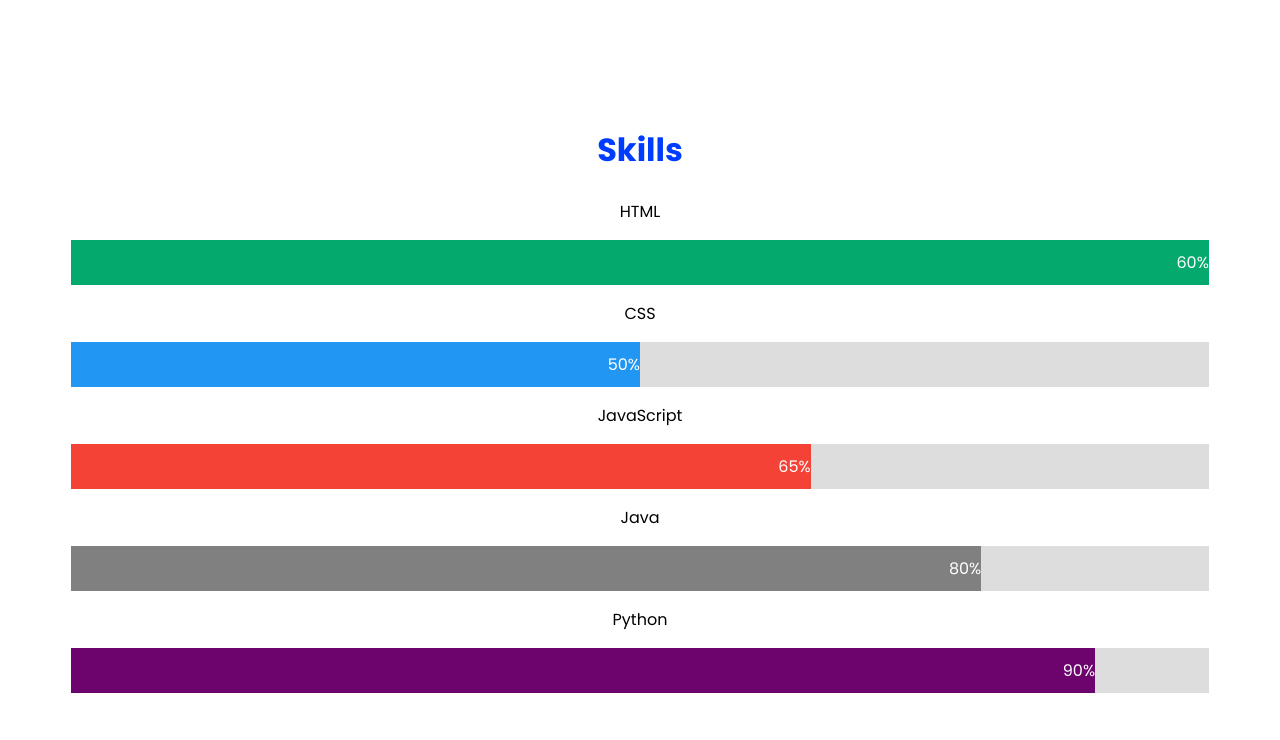
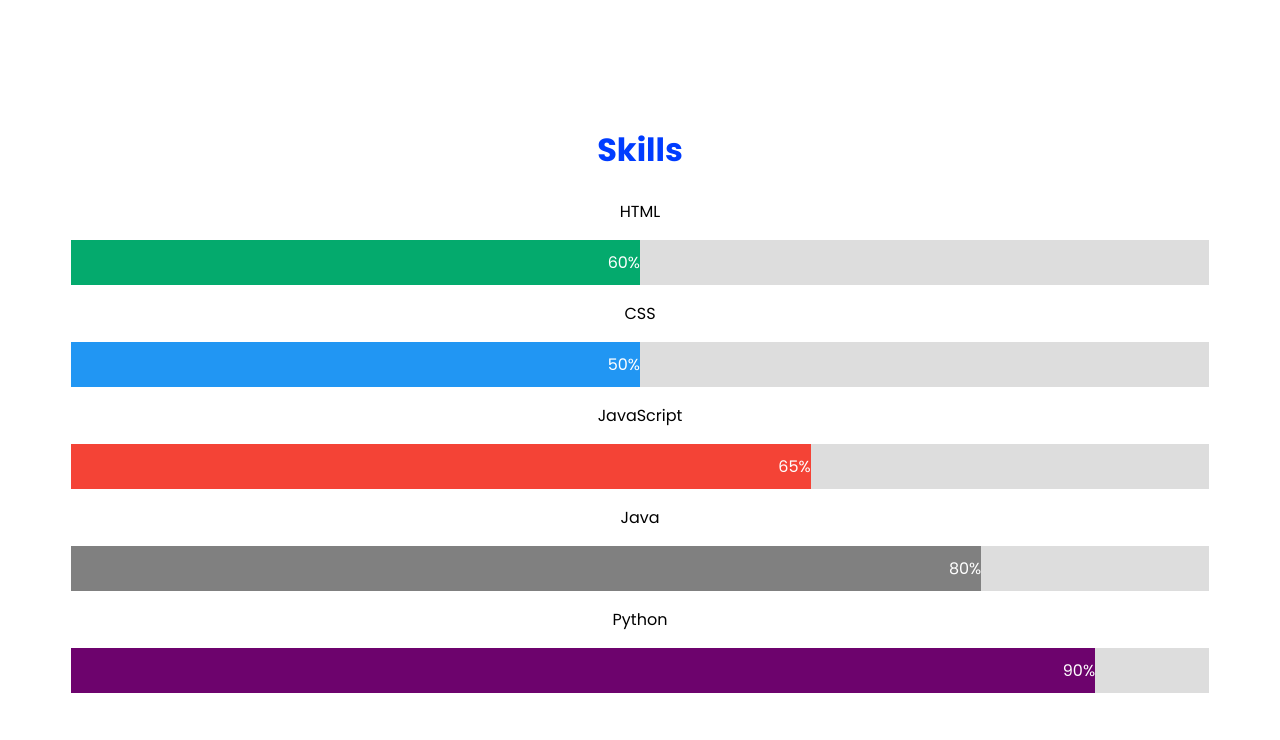
Before and after one commit to xFranda/Microproyecto, a plain HTML site: page index.html in a window 1280 px wide. Shown: the part 4434-5174 px from the top of the page. Drawn offline with Linux system fonts and the light colour scheme.

Commit message:
devolviendo el desastre que hice con json

```diff
--- a/styles.css
+++ b/styles.css
@@ -513,7 +513,7 @@ body {
    color: white;
  }
 
- .html {width: "lee_json()"; background-color: #04AA6D;} /* Green */
+ .html {width: 50%; background-color: #04AA6D;} /* Green */
  .css {width: 50%; background-color: #2196F3;} /* Blue */
  .js {width: 65%; background-color: #f44336;} /* Red */
  .java {width: 80%; background-color: #808080;} /* Dark Grey */
```
